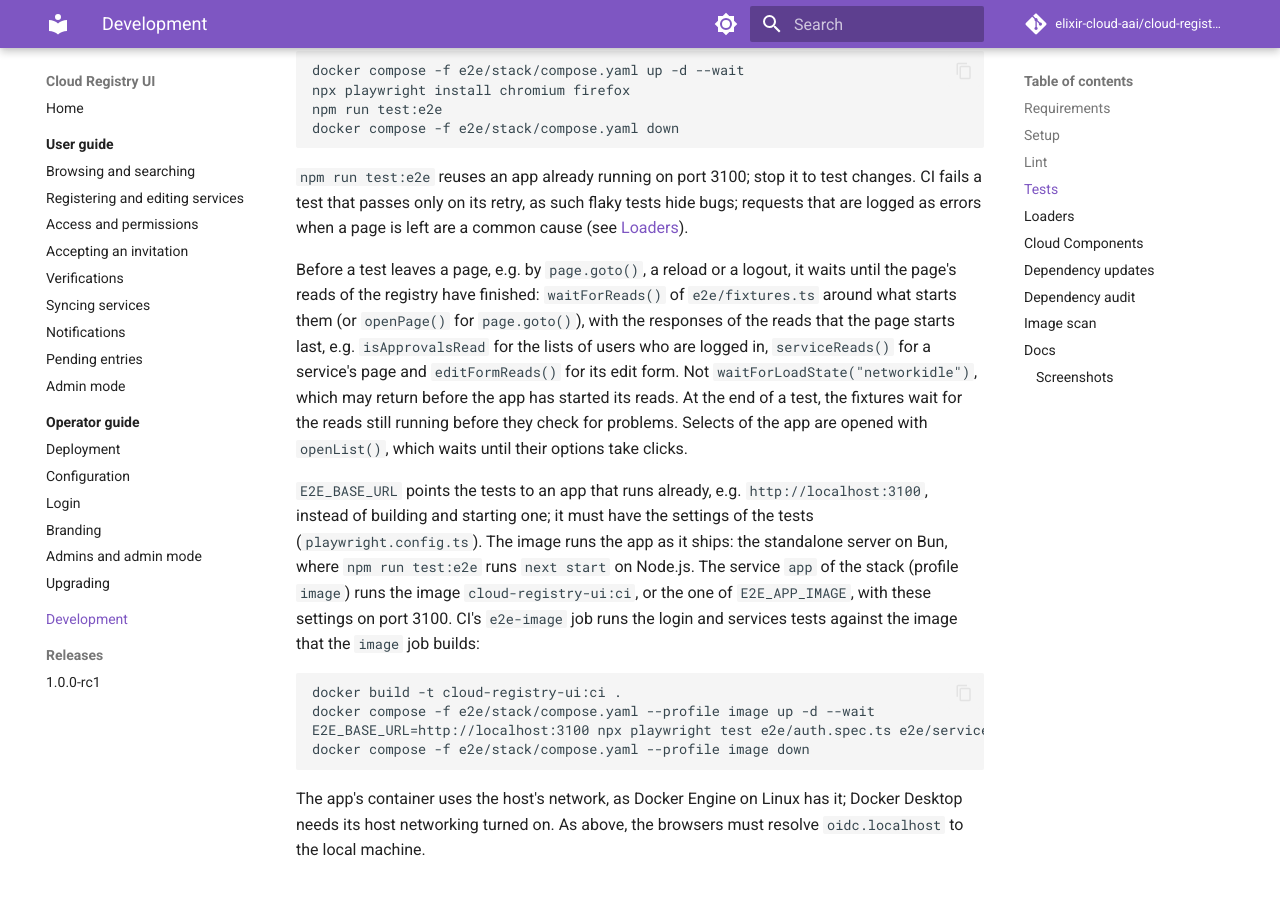
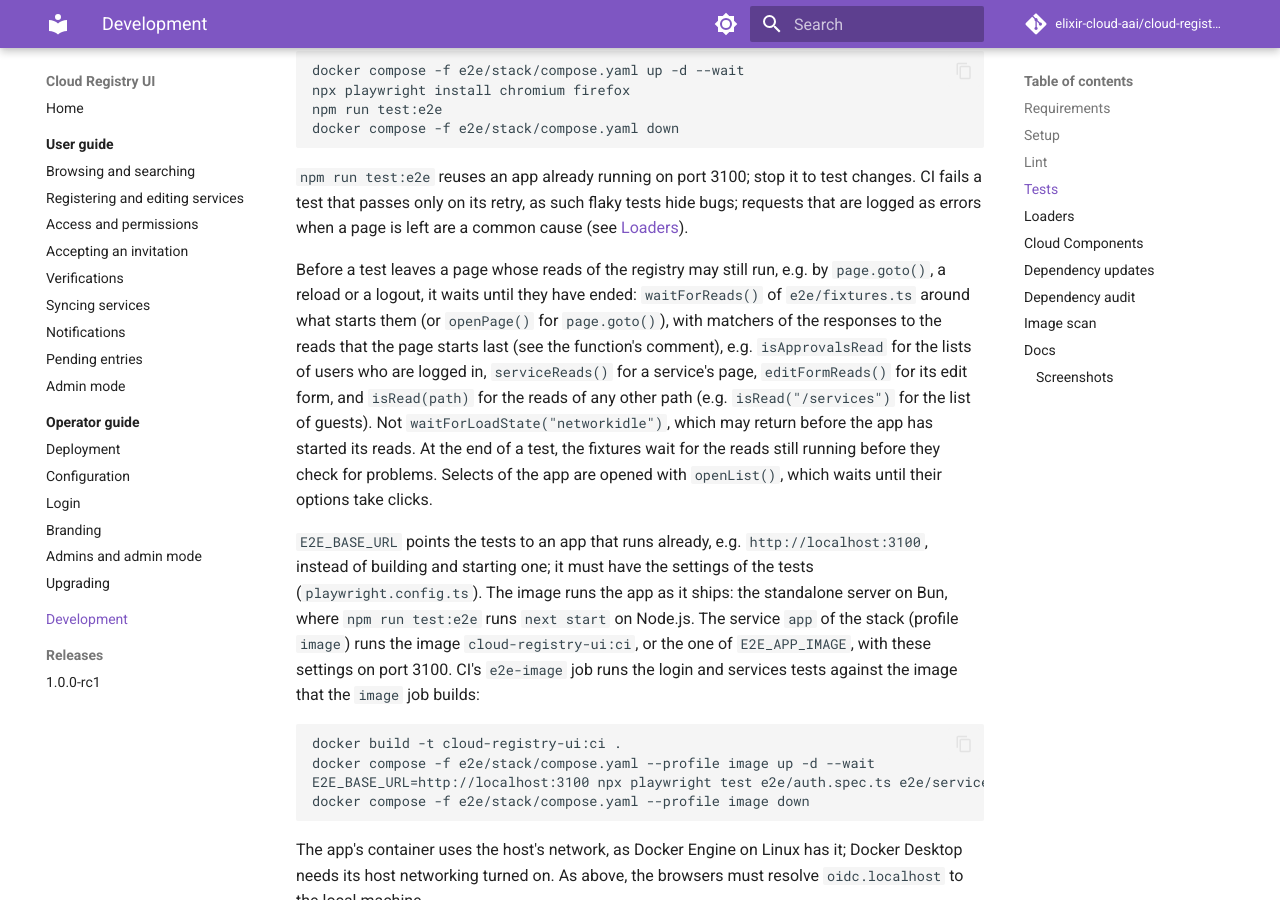
Before and after one commit to elixir-cloud-aai/cloud-registry-ui, an MkDocs documentation site: the page built from docs/development.md, in a window 1280 px wide and 900 px high, scrolled down 1753 px. Built offline with MkDocs 1.6.1 and Material for MkDocs 9.7.7, drawn with Linux system fonts in a browser that asks for light colours; comment, search, counter and statistics services are not loaded.

Commit message:
test: track reads to their end, open lists by key
Review fixes:

- trackReads() follows each read of the registry to its end by the
  browser's events instead of response.finished(), which never settles
  when a body is cut off (seen in Chromium when the app aborts a read);
  reads of a document left for another site end with the navigation.
  waitForReads() and the problems fixture use it; the fixture waits
  again for reads that start while it waits.
- waitForReads() takes only responses to reads that started during the
  action, not late ones of the page before.
- openList() opens the select by the keyboard, so that the list never
  arms its guard against the release of the press that opened it.
- The owner's Services page shows the user's subtitle before the check
  that no mode switch is shown; the switch to admin mode waits for the
  page's reads before the reload that follows.
- Comments and the docs: isRead(), how to choose the matchers, and the
  scope of the rule.

Co-Authored-By: Claude Opus 5.5 <noreply@anthropic.com>

```diff
--- a/docs/development.md
+++ b/docs/development.md
@@ -96,17 +96,19 @@ test changes. CI fails a test that passes only on its retry, as such flaky
 tests hide bugs; requests that are logged as errors when a page is left
 are a common cause (see [Loaders](#loaders)).
 
-Before a test leaves a page, e.g. by `page.goto()`, a reload or a logout,
-it waits until the page's reads of the registry have finished:
-`waitForReads()` of `e2e/fixtures.ts` around what starts them (or
-`openPage()` for `page.goto()`), with the responses of the reads that the
-page starts last, e.g. `isApprovalsRead` for the lists of users who are
-logged in, `serviceReads()` for a service's page and `editFormReads()`
-for its edit form. Not `waitForLoadState("networkidle")`, which may return
-before the app has started its reads. At the end of a test, the fixtures
-wait for the reads still running before they check for problems. Selects
-of the app are opened with `openList()`, which waits until their options
-take clicks.
+Before a test leaves a page whose reads of the registry may still run,
+e.g. by `page.goto()`, a reload or a logout, it waits until they have
+ended: `waitForReads()` of `e2e/fixtures.ts` around what starts them (or
+`openPage()` for `page.goto()`), with matchers of the responses to the
+reads that the page starts last (see the function's comment), e.g.
+`isApprovalsRead` for the lists of users who are logged in,
+`serviceReads()` for a service's page, `editFormReads()` for its edit
+form, and `isRead(path)` for the reads of any other path (e.g.
+`isRead("/services")` for the list of guests). Not
+`waitForLoadState("networkidle")`, which may return before the app has
+started its reads. At the end of a test, the fixtures wait for the reads
+still running before they check for problems. Selects of the app are
+opened with `openList()`, which waits until their options take clicks.
 
 `E2E_BASE_URL` points the tests to an app that runs already, e.g.
 `http://localhost:3100`, instead of building and starting one; it must
```
Also changed, not shown: 5 other files.
